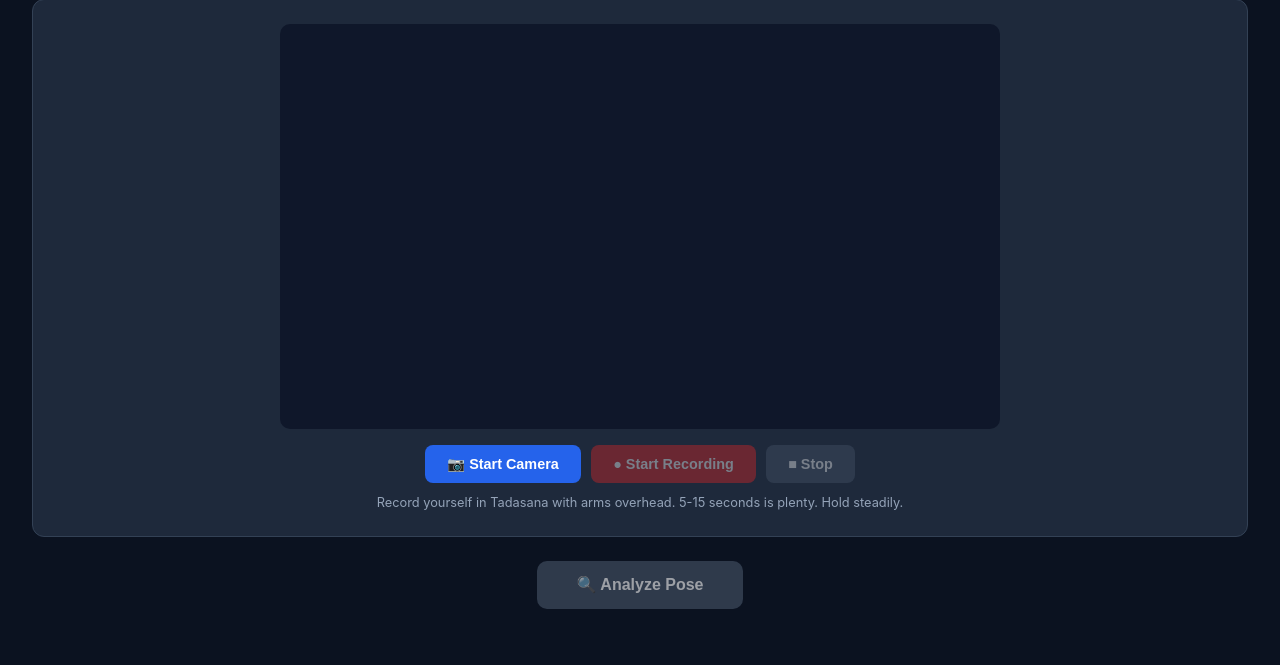
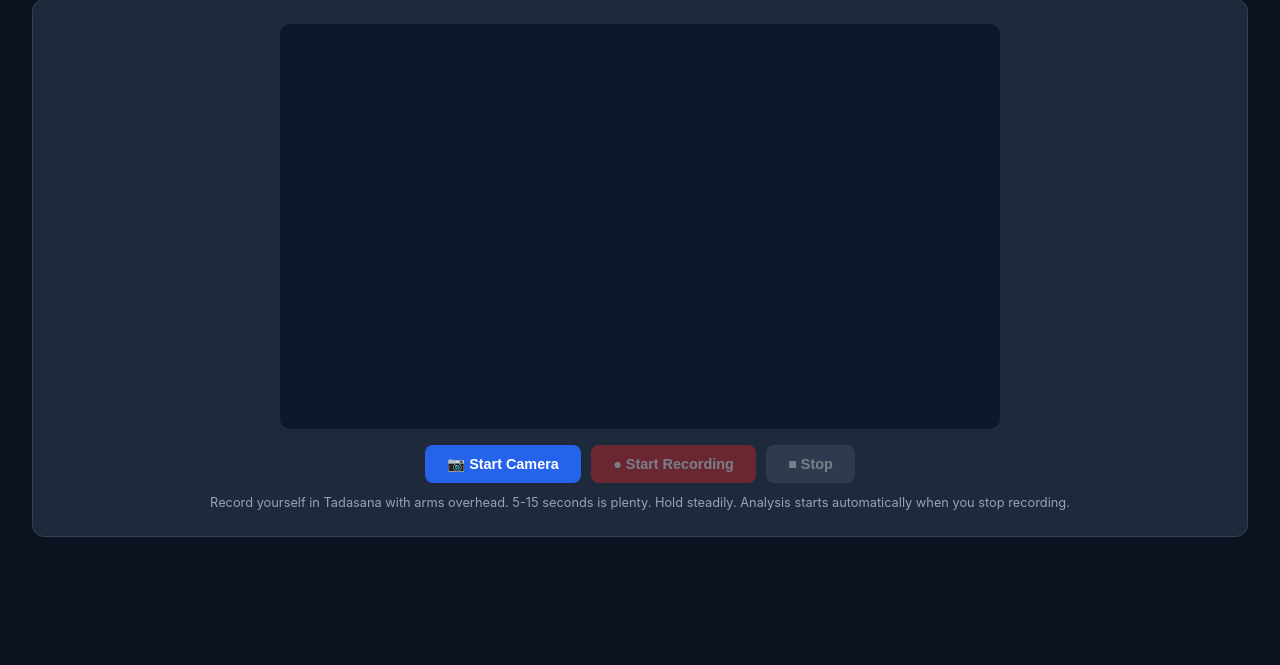
Before and after one commit to bikramjit-stillwater/Static-Tadasha-Pose-Detection-V3Recording, a Flask app: page / in a window 1280 px wide. Shown: the part 232-897 px from the top of the page. After the commit the page ends 769 px from the top, so only its background shows below. Run offline with Flask 3, Linux system fonts and the light colour scheme.

Commit message:
Update index.html

```diff
--- a/templates/index.html
+++ b/templates/index.html
@@ -40,19 +40,18 @@
 
 <h2>Choose how to capture your pose</h2>
 
-<!-- Only Record Video button here; Upload moved to header -->
 <div class="capture-selector">
     <button class="tab-btn active" data-tab="record-video">🎥 Record Video</button>
 </div>
 
-<!-- Tab panels - Record Video is default active -->
+<!-- Tab panels - Record Video is default active. Analysis auto-starts when ready. -->
 <div class="tab-panel" id="tab-upload-video">
     <div class="upload-zone">
         <input type="file" id="video-file" accept="video/mp4,video/quicktime,video/x-msvideo,video/x-matroska,.mp4,.mov,.avi,.mkv" hidden>
         <label for="video-file" class="upload-label">
             <div class="upload-icon">📁</div>
             <div class="upload-text">Click to select a video file</div>
-            <div class="upload-hint">MP4, MOV, AVI, or MKV (max 100 MB)</div>
+            <div class="upload-hint">MP4, MOV, AVI, or MKV (max 100 MB). Analysis starts automatically.</div>
         </label>
         <div class="upload-preview" id="video-preview"></div>
     </div>
@@ -64,7 +63,7 @@
         <label for="photo-file" class="upload-label">
             <div class="upload-icon">🖼️</div>
             <div class="upload-text">Click to select a photo</div>
-            <div class="upload-hint">JPG or PNG</div>
+            <div class="upload-hint">JPG or PNG. Analysis starts automatically.</div>
         </label>
         <div class="upload-preview" id="photo-preview"></div>
     </div>
@@ -82,15 +81,11 @@
             <button class="record-btn stop" id="btn-stop-record" disabled>■ Stop</button>
             <button class="record-btn ghost" id="btn-discard" style="display:none">Discard</button>
         </div>
-        <div class="record-hint">Record yourself in Tadasana with arms overhead. 5-15 seconds is plenty. Hold steadily.</div>
+        <div class="record-hint">Record yourself in Tadasana with arms overhead. 5-15 seconds is plenty. Hold steadily. Analysis starts automatically when you stop recording.</div>
     </div>
 </div>
 
-<div class="action-row">
-    <button class="primary-btn" id="btn-analyze" disabled>🔍 Analyze Pose</button>
-</div>
-
-<!-- Loading overlay -->
+<!-- Loading overlay (auto-shown when analysis begins) -->
 <div class="loading-overlay" id="loading-overlay">
     <div class="loading-card">
         <div class="spinner"></div>
```
